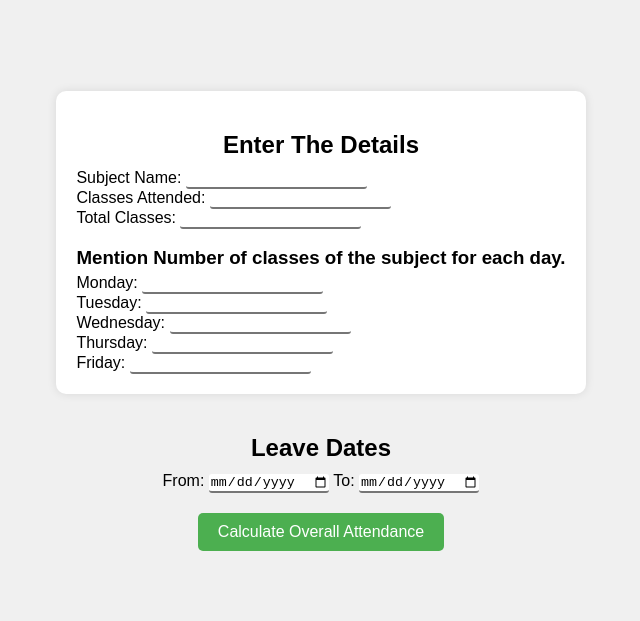
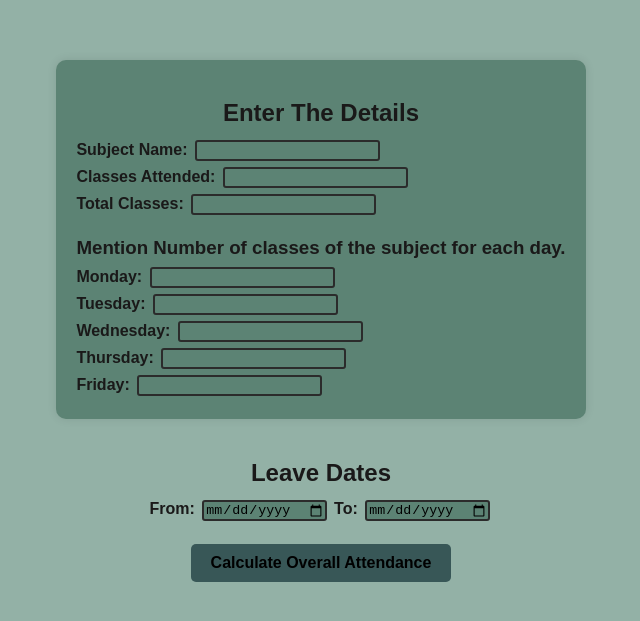
Before and after one commit to aashutosh148/UniHelp, a plain HTML site: page index.html in a window 1280 px wide. Shown: the part 107-728 px from the top of the page, without its empty margins (319-959 px from the left). Drawn offline with Linux system fonts and the light colour scheme.

Commit message:
Changed the Dashboard outlook

```diff
--- a/style.css
+++ b/style.css
@@ -1,18 +1,20 @@
 body {
 	font-family: Arial, sans-serif;
 	padding: 20px;
-	background-color: #f0f0f0;
+	background-color: #93b1a6;
 	display: flex;
 	flex-direction: column;
 	align-items: center;
 	justify-content: center;
 	height: 100vh;
+	color: rgb(26, 25, 25);
+	font-weight: bold;
 }
 
 #subjectContainer {
 	max-width: 600px;
 	margin-bottom: 20px;
-	background-color: white;
+	background-color: #5c8374;
 	padding: 20px;
 	border-radius: 10px;
 	box-shadow: 0 0 10px rgba(0, 0, 0, 0.1);
@@ -21,7 +23,6 @@ body {
 .subject {
 	margin-top: 10px;
 	padding: 10px;
-	border: 1px solid #ccc;
 	border-radius: 5px;
 }
 
@@ -36,24 +37,24 @@ body {
 
 input {
 	border-radius: 3px;
-	border-top: white;
-	border-right: white;
-	border-left: white;
+	margin: 3px;
+	border: 2px solid rgb(43, 43, 43); /* Change border color to white */
+	background-color: #5c8374; /* Match the background color */ /* Set text color to white */
 }
 
 button {
 	margin-top: 20px;
 	padding: 10px 20px;
 	font-size: 16px;
-	background-color: #4caf50;
-	color: white;
+	background-color: #385757;
 	border: none;
 	border-radius: 5px;
 	cursor: pointer;
+	font-weight: bold;
 }
 
 button:hover {
-	background-color: #45a049;
+	background-color: #5c8374;
 }
 
 h2 {
```
